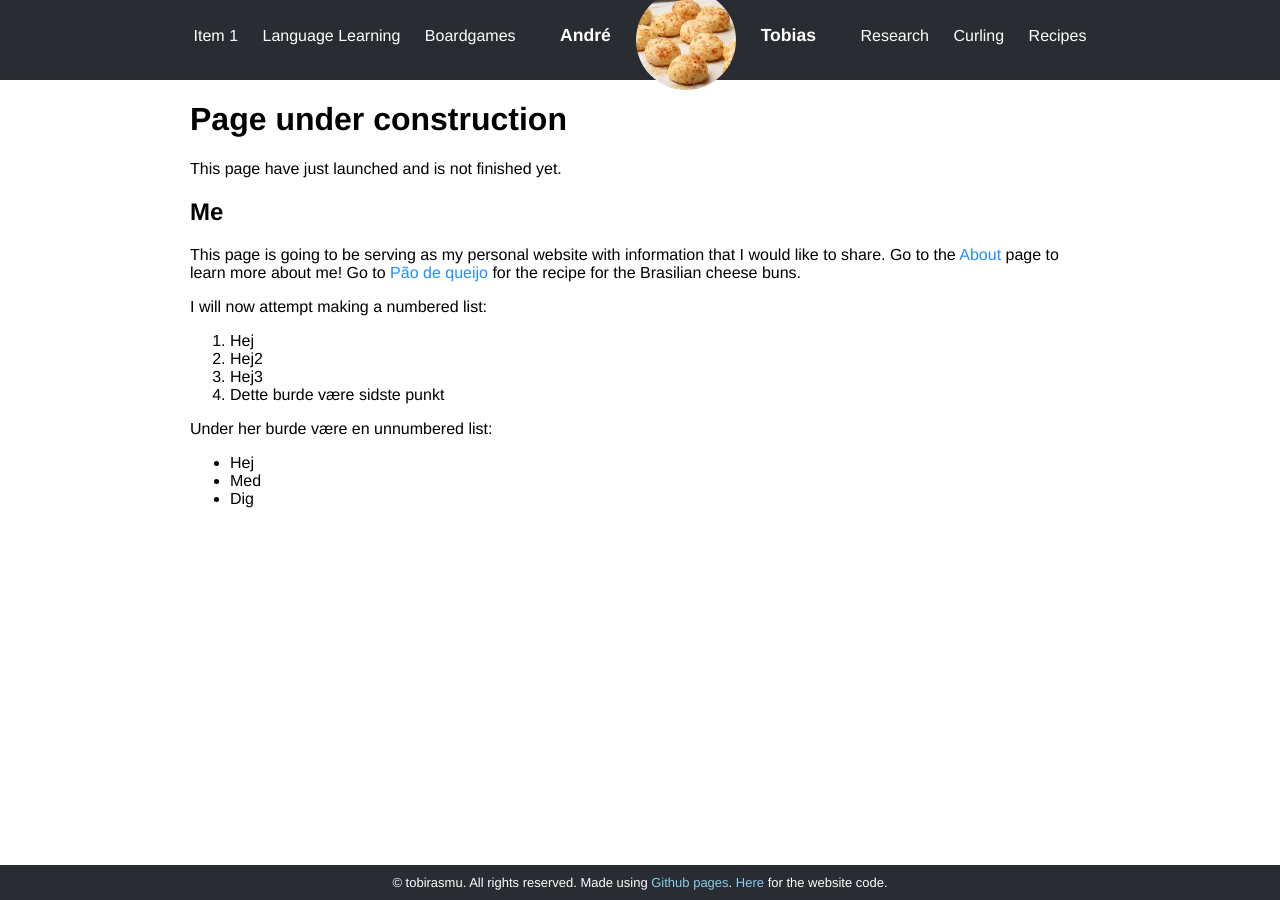
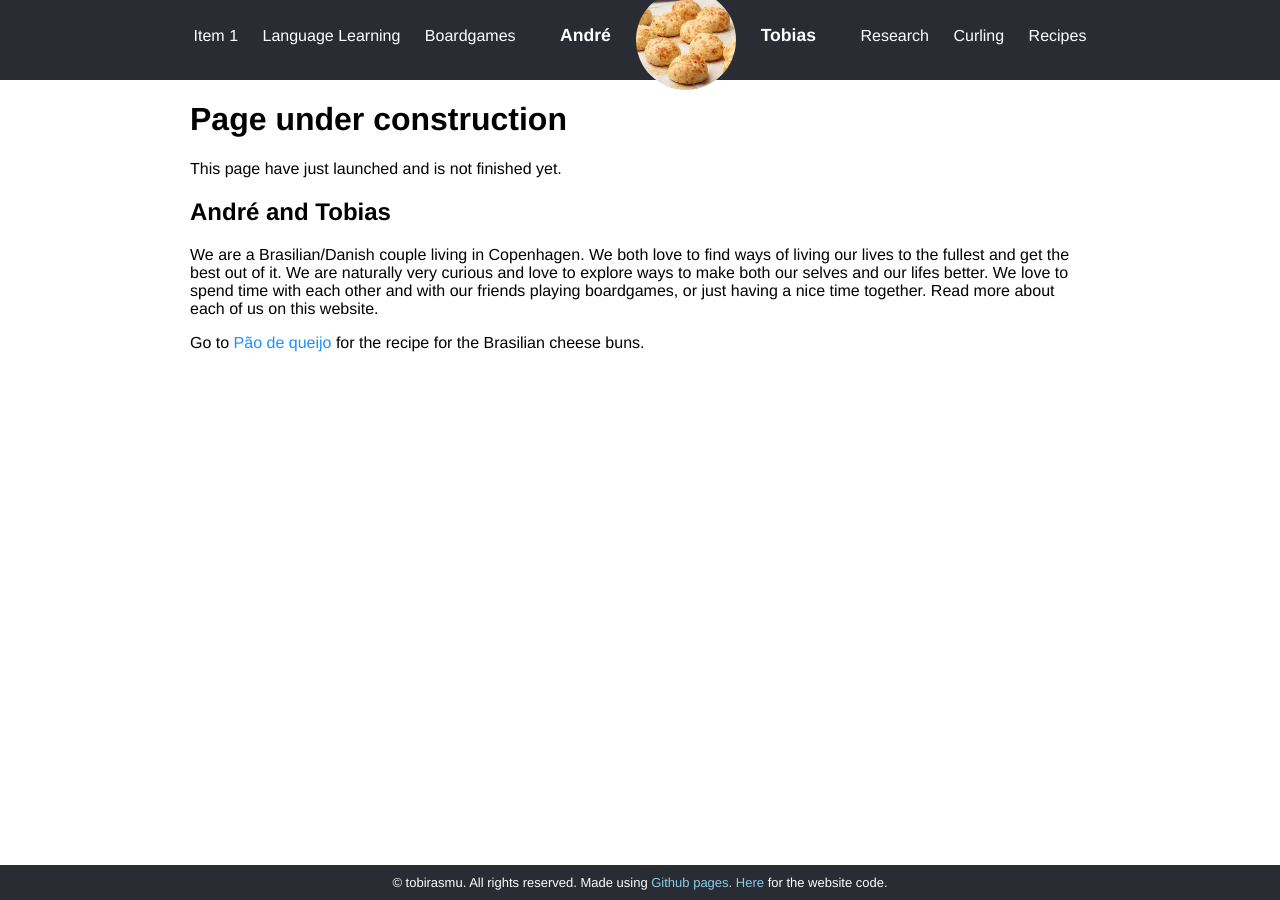
Before and after one commit to tobirasmu/tobirasmu.github.io, a Jekyll site: the page built from index.md, in a window 1280 px wide. Built offline with Jekyll 4.4.1, drawn with Linux system fonts in a browser that asks for light colours.

Commit message:
Update index.md

```diff
--- a/index.md
+++ b/index.md
@@ -7,22 +7,10 @@ title: "Front page"
 
 This page have just launched and is not finished yet.
 
-## Me
+## André and Tobias
 
-This page is going to be serving as my personal website with information that I would like to share. Go to the [About] page to learn more about me! Go to [Pão de queijo] for the recipe for the Brasilian cheese buns.
+We are a Brasilian/Danish couple living in Copenhagen. We both love to find ways of living our lives to the fullest and get the best out of it. We are naturally very curious and love to explore ways to make both our selves and our lifes better. We love to spend time with each other and with our friends playing boardgames, or just having a nice time together. Read more about each of us on this website.
 
-I will now attempt making a numbered list:
+Go to [Pão de queijo] for the recipe for the Brasilian cheese buns.
 
-1. Hej
-2. Hej2
-3. Hej3
-4. Dette burde være sidste punkt
-
-Under her burde være en unnumbered list:
-
-- Hej
-- Med
-- Dig
-
-[About]: about
 [Pão de queijo]: tobias/recipes/pao_de_queijo
```
